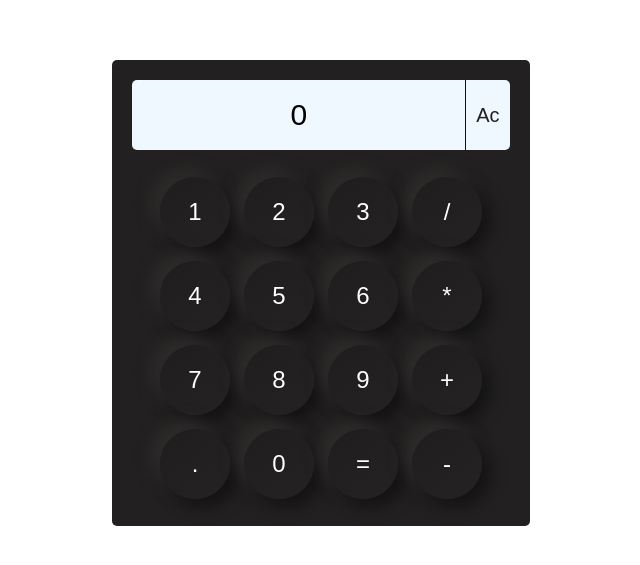
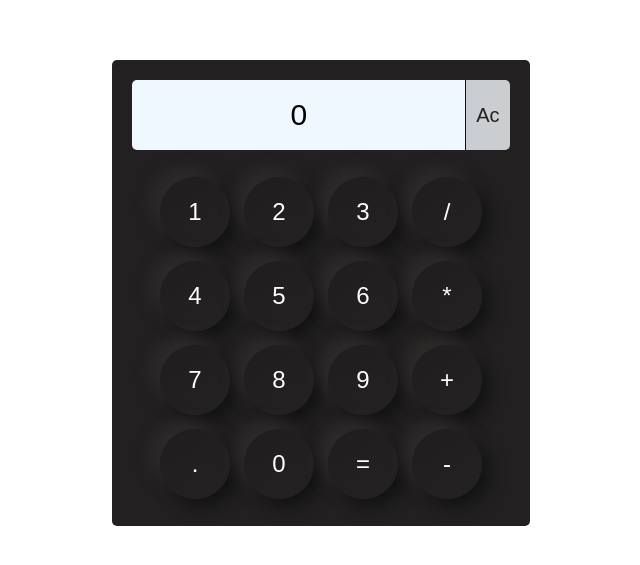
Before and after one commit to Jam-Hejrati/calculator, a plain HTML site: page index.html in a window 1280 px wide. Shown: the part 107-672 px from the top of the page, without its empty margins (319-959 px from the left). Drawn offline with nearby package versions, Linux system fonts and the light colour scheme.

Commit message:
Ac button style changed

```diff
--- a/assets/styles/sass/_variables.scss
+++ b/assets/styles/sass/_variables.scss
@@ -2,3 +2,4 @@ $body-bg-color: #222020;
 $button-font-color: #ffffff;
 $button-hover-bg-color: $body-bg-color;
 $result-viewer-bg-color: #f0f8ff;
+$clear-button-bg-color: #cbced1;
--- a/assets/styles/sass/style.scss
+++ b/assets/styles/sass/style.scss
@@ -41,7 +41,7 @@ body {
             border-radius: 0 5px 5px 0;
             color: $body-bg-color;
             cursor: pointer;
-            background-color: $result-viewer-bg-color;
+            background-color: $clear-button-bg-color;
             @include flexHandler(center,center);
          }
 
```
Also changed, not shown: assets/styles/css/style.css, 1 other file.
